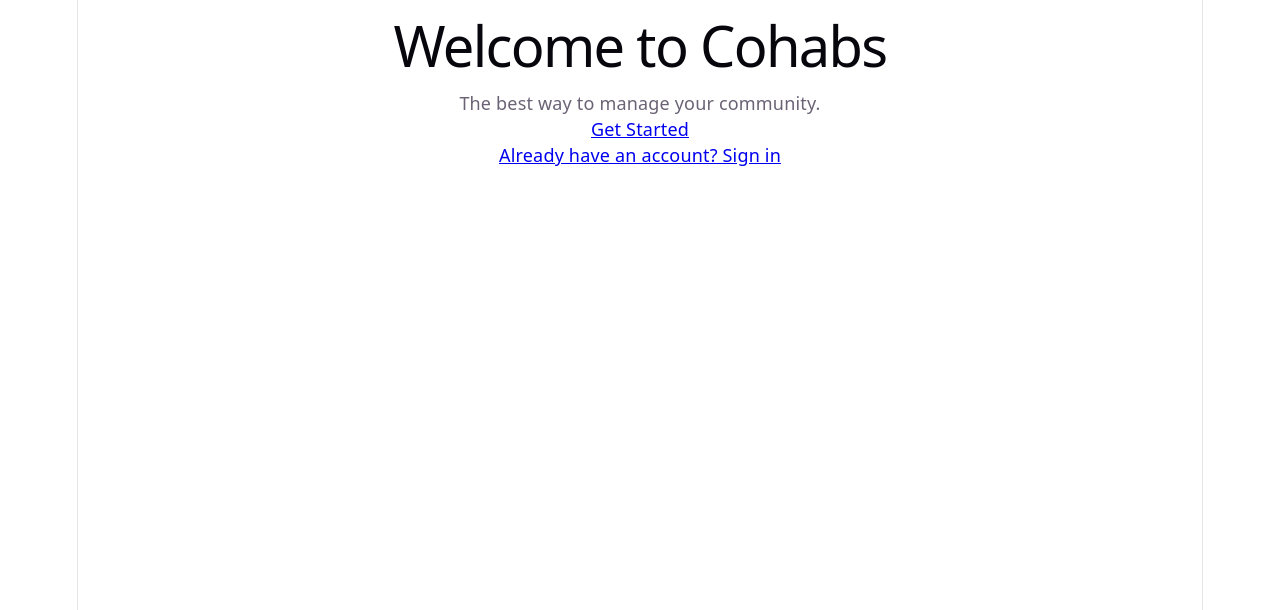
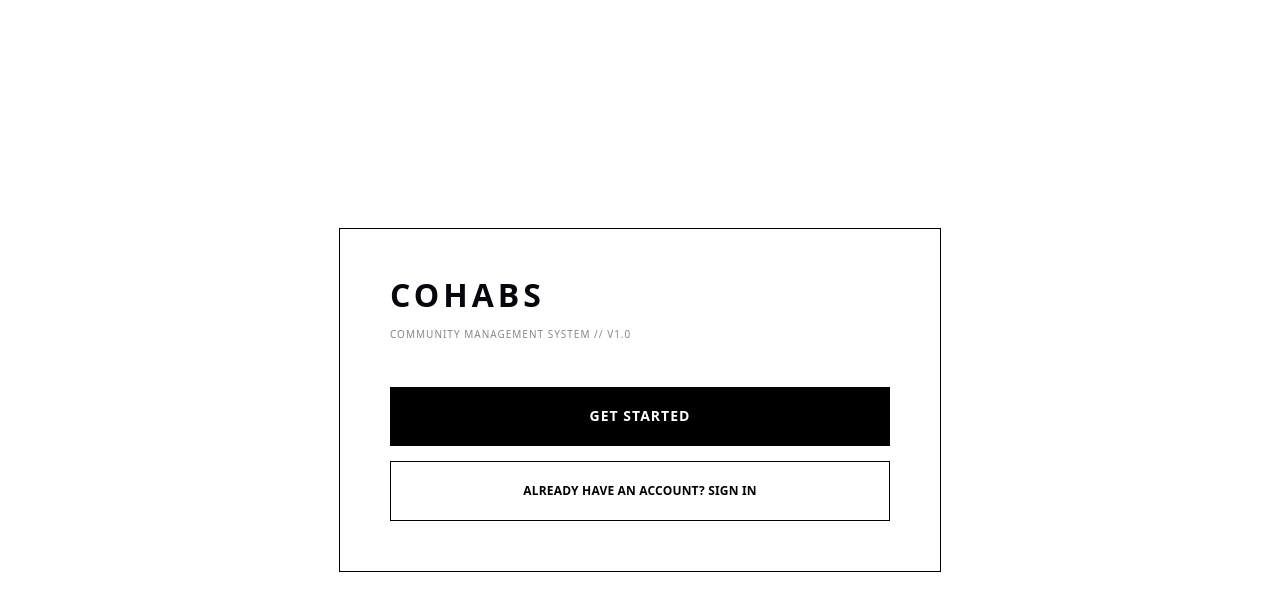
Before and after one commit to JulianaCBB1/cohabs_platform, a React (Vite) app in the folder app/: page / in a window 1280 px wide. Shown: the top 610 px of the page. Built offline with nearby package versions, Linux system fonts and the light colour scheme.

Commit message:
redesign landing page

```diff
--- a/app/src/pages/Landing.tsx
+++ b/app/src/pages/Landing.tsx
@@ -2,19 +2,89 @@ import { Link } from 'react-router-dom';
 
 export default function LandingPage() {
   return (
-    <div className="container text-center mt-5">
-      <h1>Welcome to Cohabs</h1>
-      <p>The best way to manage your community.</p>
+    <div
+      style={{
+        height: '100vh',
+        width: '100vw',
+        display: 'flex',
+        alignItems: 'center',
+        justifyContent: 'center',
+        backgroundColor: '#fff',
+        position: 'fixed',
+        top: 0,
+        left: 0,
+      }}
+    >
+      <div
+        style={{
+          width: '500px',
+          padding: '50px',
+          border: '1px solid #000',
+          backgroundColor: '#fff',
+          textAlign: 'left',
+        }}
+      >
+        <h1
+          style={{
+            fontWeight: '900',
+            textTransform: 'uppercase',
+            letterSpacing: '4px',
+            fontSize: '32px',
+            margin: 0,
+            lineHeight: '1',
+          }}
+        >
+          Cohabs
+        </h1>
 
-      {/* Change your button or anchor tag to a Link component */}
-      <Link to="/register" className="btn btn-primary btn-lg px-5">
-        Get Started
-      </Link>
+        <p
+          style={{
+            fontSize: '10px',
+            color: '#888',
+            textTransform: 'uppercase',
+            marginTop: '10px',
+            marginBottom: '40px',
+            letterSpacing: '1px',
+          }}
+        >
+          Community Management System // v1.0
+        </p>
 
-      <div className="mt-3">
-        <Link to="/login" className="text-muted small">
-          Already have an account? Sign in
-        </Link>
+        <div style={{ display: 'flex', flexDirection: 'column', gap: '15px' }}>
+          <Link
+            to="/register"
+            style={{
+              backgroundColor: '#000',
+              color: '#fff',
+              padding: '16px',
+              textAlign: 'center',
+              fontWeight: 'bold',
+              textTransform: 'uppercase',
+              textDecoration: 'none',
+              fontSize: '14px',
+              letterSpacing: '1px',
+            }}
+          >
+            Get Started
+          </Link>
+
+          <Link
+            to="/login"
+            style={{
+              backgroundColor: '#fff',
+              color: '#000',
+              padding: '16px',
+              textAlign: 'center',
+              fontWeight: 'bold',
+              textTransform: 'uppercase',
+              textDecoration: 'none',
+              fontSize: '12px',
+              border: '1px solid #000',
+            }}
+          >
+            Already have an account? Sign in
+          </Link>
+        </div>
       </div>
     </div>
   );
```
